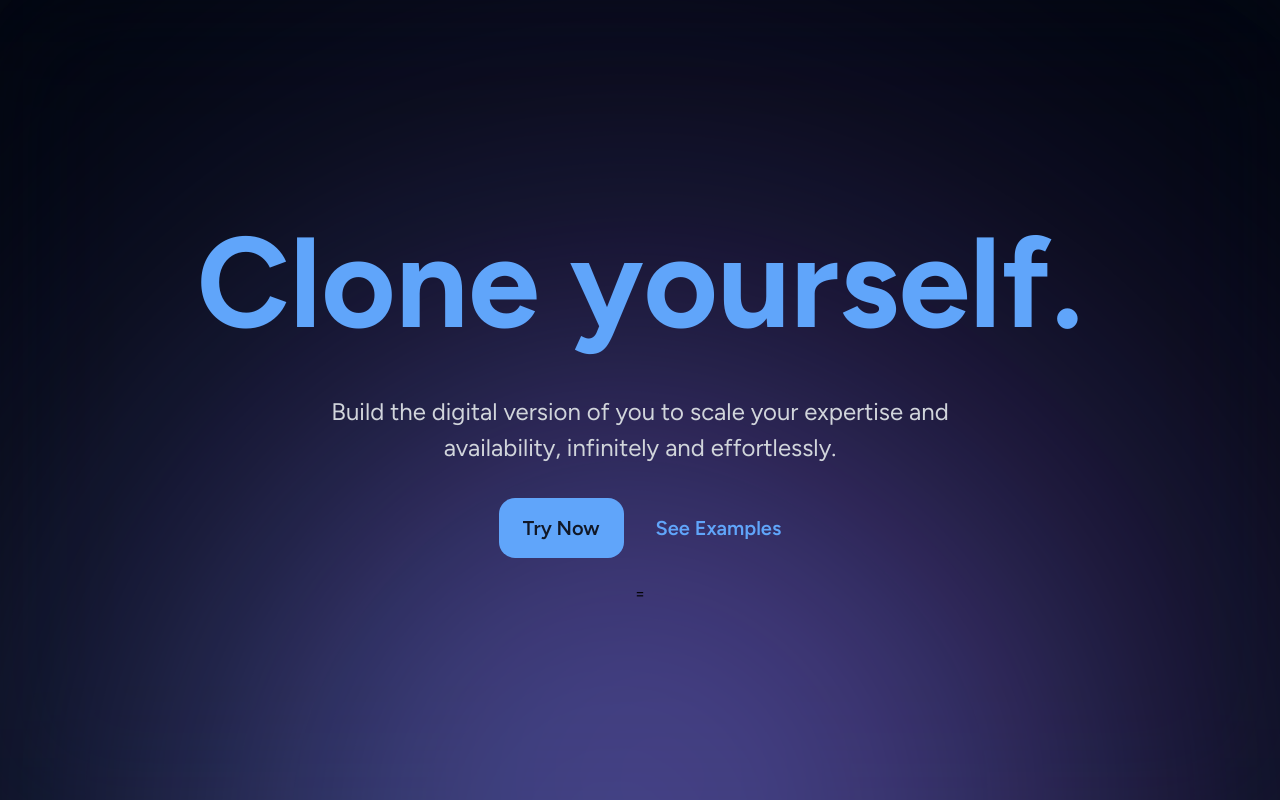
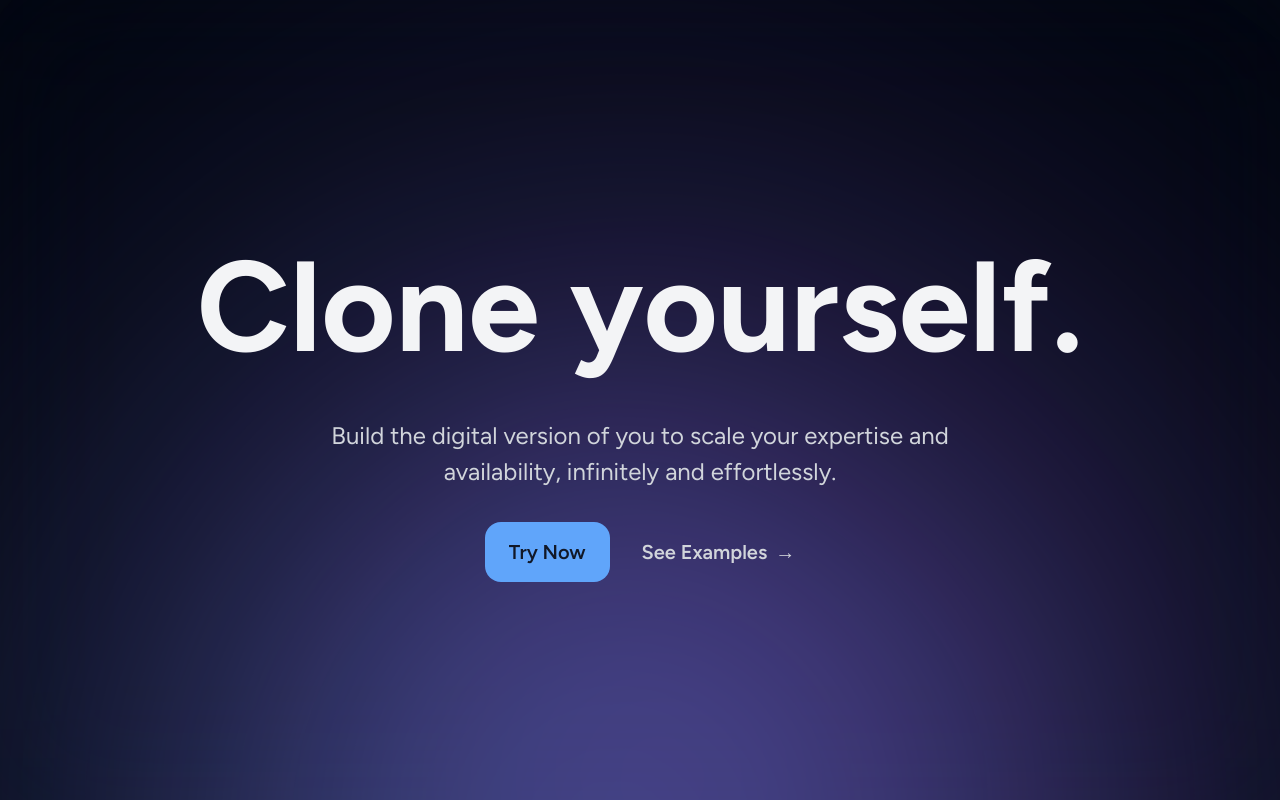
Before and after one commit to gharsh11032000/animated-components-next-tailwind-framer-motion, a Next.js app: page /ui/text-animation-6 in a window 1280 px wide. Built offline with nearby package versions, Linux system fonts and the light colour scheme.

Commit message:
updating text animation 6

```diff
--- a/app/ui/text-animation-6/page.tsx
+++ b/app/ui/text-animation-6/page.tsx
@@ -19,7 +19,7 @@ export default function Section() {
         }}
         className="min-h-screen w-full gap-8 grid lg:gap-8 group rounded-2xl relative"
       >
-        <div className="flex flex-col gap-6 overflow-hidden backdrop-blur-3xl relative text-center justify-center items-center">
+        <div className="flex flex-col gap-4 lg:gap-6 overflow-hidden backdrop-blur-3xl relative text-center justify-center items-center">
           <motion.div
             animate={{
               opacity: [0.8, 1],
@@ -40,7 +40,7 @@ export default function Section() {
           <h1 className="text-5xl md:text-7xl leading-snug w-full lg:text-9xl font-bold text-white">
             <AnimatedWords
               words={["Clone yourself.", "Clone yourself.", "Clone yourself."]}
-              className=" text-blue-400 w-full leading-snug"
+              className=" text-gray-100 w-full leading-snug"
             />
           </h1>
           <div className="flex flex-col gap-4 items-center px-5 justify-center">
@@ -55,13 +55,12 @@ export default function Section() {
 
               <Link
                 href="/#"
-                className="text-blue-400 font-semibold lg:text-xl hover:underline"
+                className="text-gray-300 font-semibold flex items-center gap-2 lg:text-xl hover:underline"
               >
-                See Examples
+                See Examples <span>&rarr;</span>
               </Link>
             </div>
           </div>
-          =
         </div>
       </motion.section>
     </div>
```
